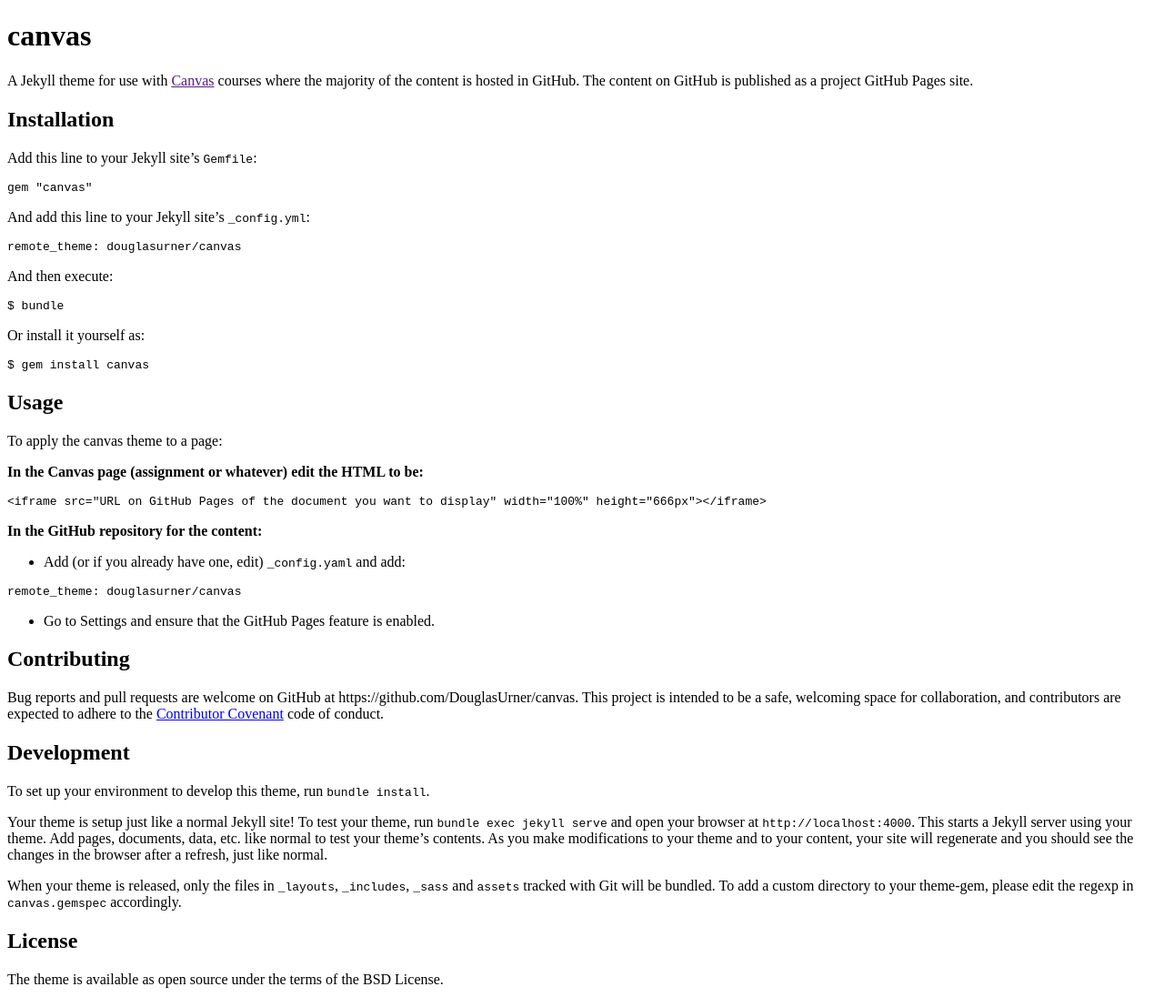
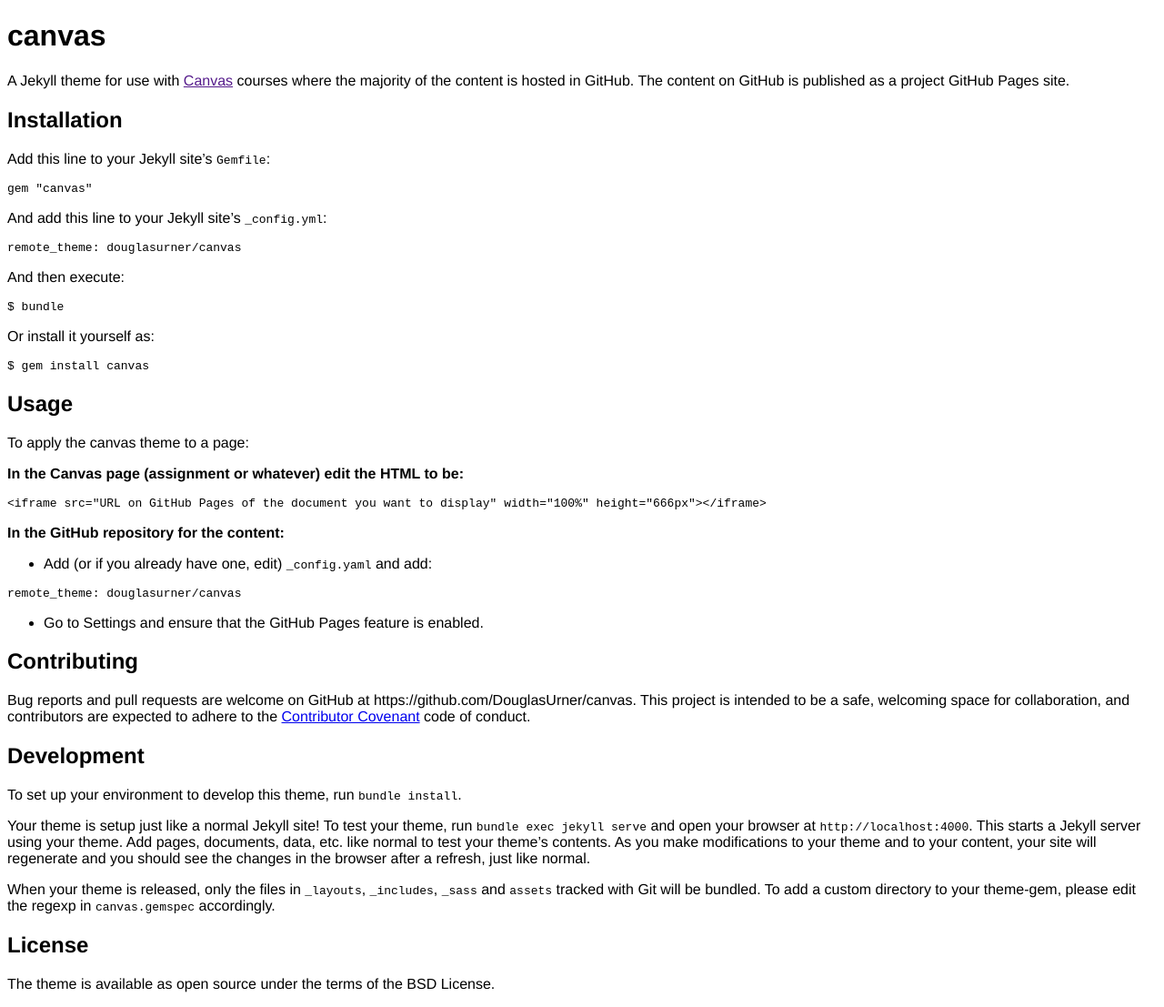
Before and after one commit to DouglasUrner/Canvas, a Jekyll site: the page built from README.md, in a window 1280 px wide. Shown: the whole page at 91% size. Built offline with Jekyll 4.4.1, drawn with Linux system fonts in a browser that asks for light colours; our own code applies the rules of GitHub Pages for plain Markdown files.

Commit message:
Hack for font-family.

```diff
--- a/_includes/head.html
+++ b/_includes/head.html
@@ -4,6 +4,11 @@
       <meta http-equiv="Content-Type" content="text/html; charset=utf-8">
       <meta name="viewport" content="width=device-width, initial-scale=1">
       <link rel="stylesheet" href="{{ '/_includes/css/style.css?v=' | append: site.github.build_revision | relative_url }}" media="screen" type="text/css">
+      <style>
+        html {
+          font-family: "LatoWeb", "Helvetica Neue", Helvetica, Arial, sans-serif;
+        }
+      </style>
 
     </head>
     <body>
```
